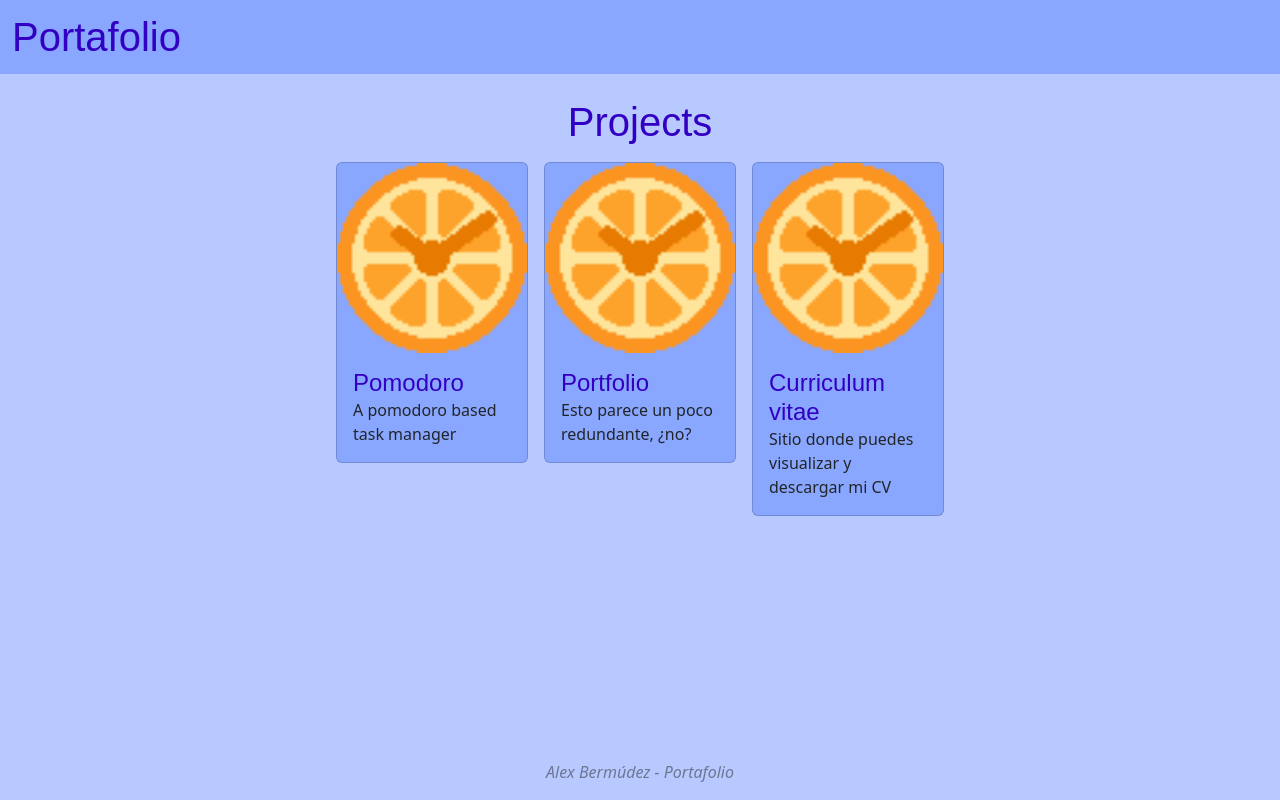
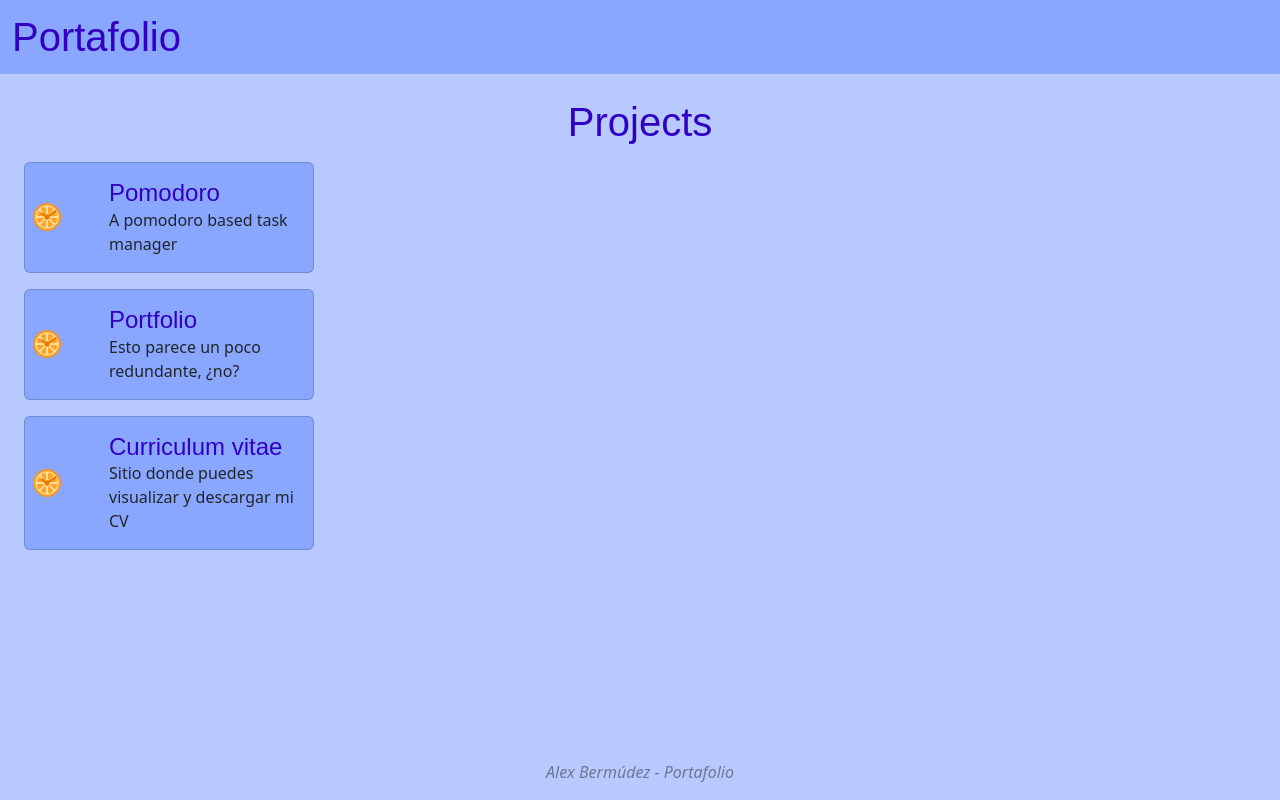
Before and after one commit to Alex-gb249/portfolio, a React (Vite) app: page / in a window 1280 px wide. Built offline with nearby package versions, Linux system fonts and the light colour scheme; a web font is replaced by a local one.

Commit message:
Refactor to projects menu

```diff
--- a/src/components/card/Card.tsx
+++ b/src/components/card/Card.tsx
@@ -19,19 +19,23 @@ function Card(
 
   return (
     <>
-      <a href={url} target={isNewTab ? "_blank" : "_self"} rel="noreferrer">
       <div className="card">
+        <div className="row">
           {imageUrl && (
+            <div className='col-2 d-flex align-items-center m-2'>
               <figure>
                 <img src={imageUrl} className="card-img-top" alt={title} />
               </figure>
+            </div>
           )}
+          <div className="col">
             <div className="card-body">
               <h4>{title}</h4>
               {description && <p className="card-text">{description}</p>}
             </div>
           </div>
-      </a>
+        </div>
+      </div>
     </>
   )
 }
--- a/src/contexts/ProjectsContext.tsx
+++ b/src/contexts/ProjectsContext.tsx
@@ -5,22 +5,27 @@ import type { Project } from '../types/Projects';
 type ProjectsContextValue = {
   projects: Project[];
   updateProjects: (newProjects: Project[]) => void;
+  selectedProject: Project | null;
+  setSelectedProject: (project: Project | null) => void;
 };
 
 export const ProjectsContext = createContext<ProjectsContextValue>({
   projects: [],
   updateProjects: () => {},
+  selectedProject: null,
+  setSelectedProject: () => {}
 });
 
 export const ProjectsProvider = ({ children }: { children: ReactNode }) => {
   const [projects, setProjects] = useState<Project[]>(initialProjects);
+  const [selectedProject, setSelectedProject] = useState<Project | null>(null);
 
   const updateProjects = (newProjects: Project[]) => {
     setProjects(newProjects);
   }
 
   return (
-    <ProjectsContext.Provider value={{projects, updateProjects}}>
+    <ProjectsContext.Provider value={{projects, updateProjects, selectedProject, setSelectedProject}}>
       {children}
     </ProjectsContext.Provider>
   );
--- a/src/pages/Projects.tsx
+++ b/src/pages/Projects.tsx
@@ -1,19 +1,34 @@
 import { useContext } from "react"
 import Card from "../components/card/Card"
 import { ProjectsContext } from "../contexts/ProjectsContext"
+import PageVisualizer from "../components/page-visualizer/PageVisualizer";
+import { Project } from "../types/Projects";
 
 function Projects() {
-  const { projects } = useContext(ProjectsContext);
+  const { projects, setSelectedProject } = useContext(ProjectsContext);
+
+  const handleOnClick = (project: Project) => () => {
+    setSelectedProject(project);
+  }
 
   return (
-    <div className="p-4">
+    <div className="p-4 d-flex flex-column">
       <h1 className="text-center mb-3">Projects</h1>
-      <div className="row g-3 justify-content-center">
-        {projects.map((project, index) => (
-          <div className="col-12 col-sm-6 col-lg-3 col-xl-2" key={index}>
-            <Card title={project.title} description={project.description} imageUrl={project.imageUrl} url={project.url} isNewTab={project.isNewTab} />
+      <div className="row flex-grow-1">
+        <div className="col-3">
+          <div className="row g-3 justify-content-center">
+            {projects.map((project, index) => (
+              <div className="" key={index}>
+                <a onClick={handleOnClick(project)}>
+                  <Card title={project.title} description={project.description} imageUrl={project.imageUrl} url={project.url} isNewTab={project.isNewTab} />
+                </a>
+              </div>
+            ))}
           </div>
-        ))}
+        </div>
+        <div className="col">
+          <PageVisualizer />
+        </div>
       </div>
     </div>
   )
```
Lines whose indentation alone changed are shown as unchanged.
